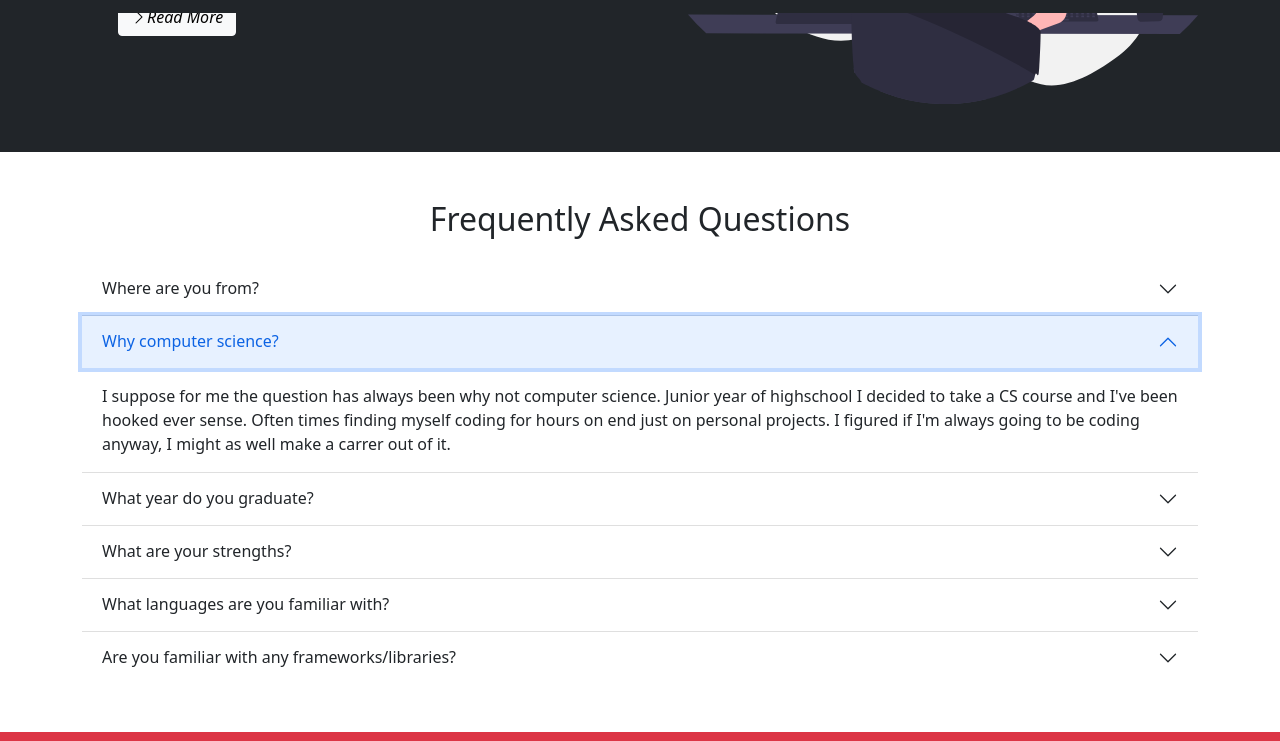
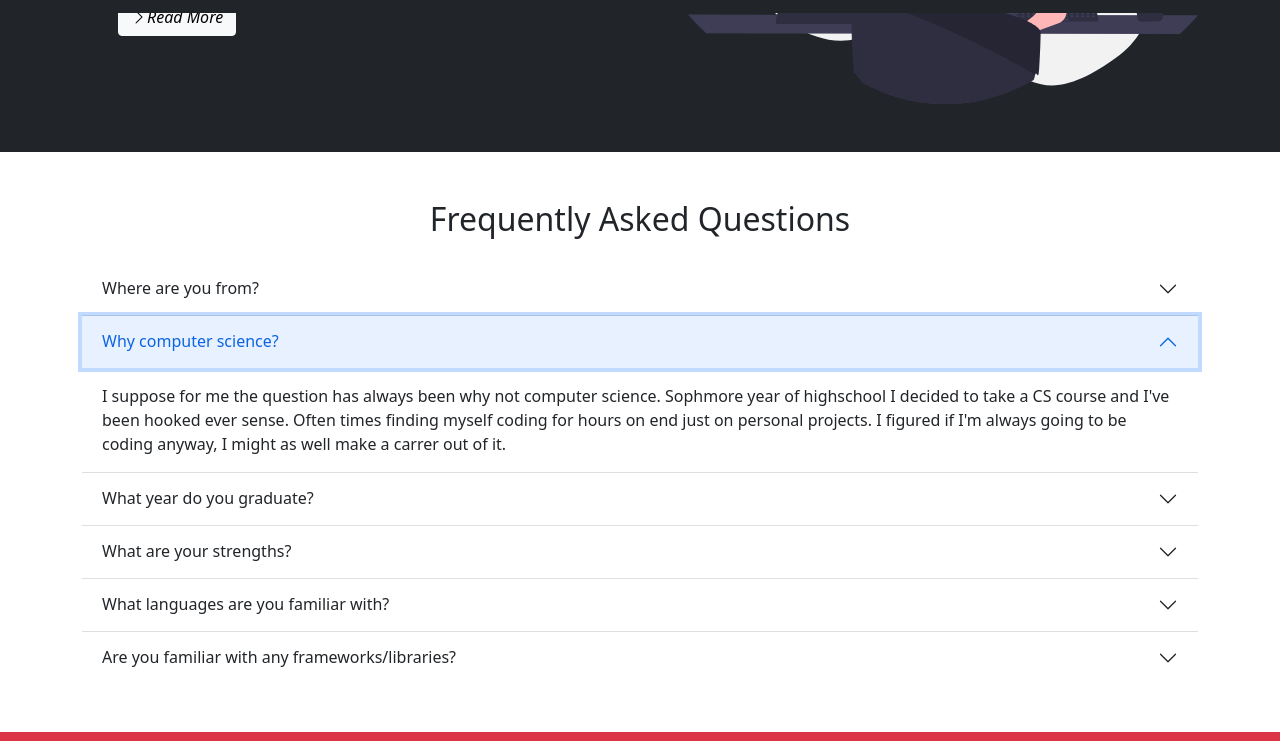
Before and after one commit to JaiDarby/PortfolioWebsite, a plain HTML site: page index.html in a window 1280 px wide. Both pictures are taken after a click on the button "Why computer science?". Shown: the part 1889-2630 px from the top of the page. Drawn offline with nearby package versions, Linux system fonts and the light colour scheme.

Commit message:
Small change

```diff
--- a/index.html
+++ b/index.html
@@ -279,11 +279,11 @@
             >
               <div class="accordion-body">
                 I suppose for me the question has always been why not computer
-                science. Junior year of highschool I decided to take a CS course
-                and I've been hooked ever sense. Often times finding myself
-                coding for hours on end just on personal projects. I figured if
-                I'm always going to be coding anyway, I might as well make a
-                carrer out of it.
+                science. Sophmore year of highschool I decided to take a CS
+                course and I've been hooked ever sense. Often times finding
+                myself coding for hours on end just on personal projects. I
+                figured if I'm always going to be coding anyway, I might as well
+                make a carrer out of it.
               </div>
             </div>
           </div>
```
